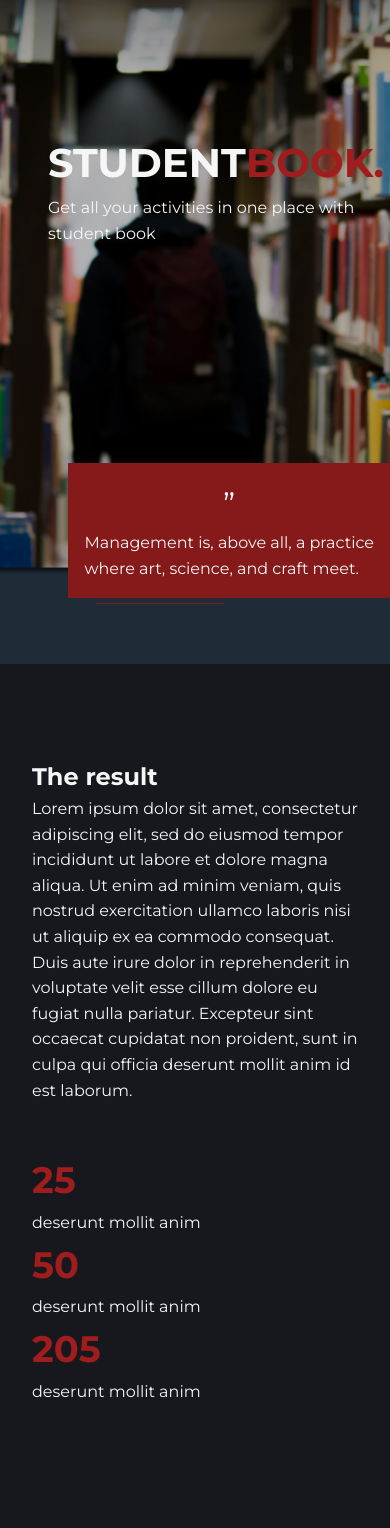
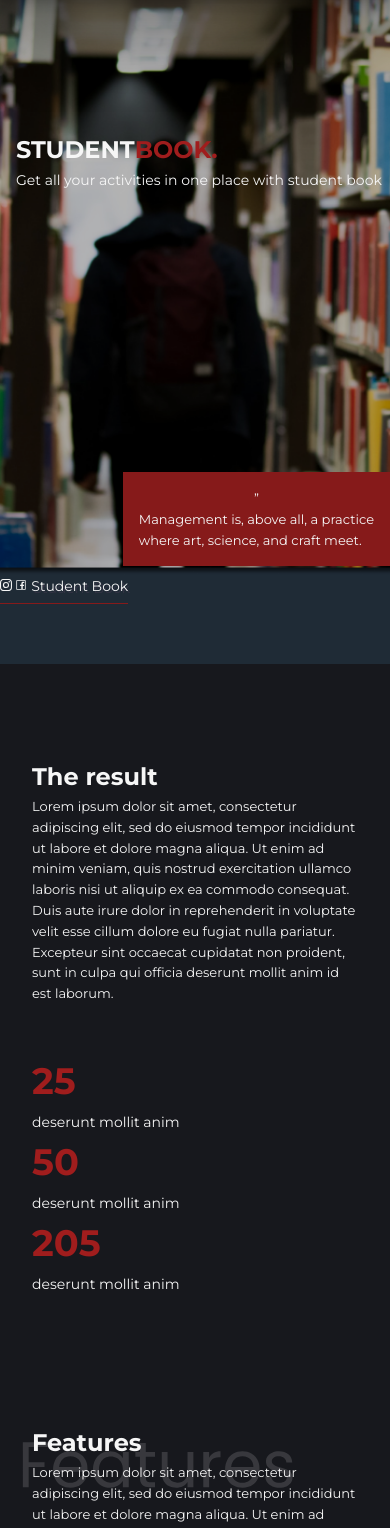
Before and after one commit to IsraelChidera/studentbook, a React (Create React App) app: page / in a window 390 px wide. Shown: the part 180-1708 px from the top of the page. Built offline with nearby package versions, Linux system fonts and the light colour scheme.

Commit message:
Feature: Mobile Responsiveness && Username Displayed Successfully

```diff
--- a/src/components/About/About.css
+++ b/src/components/About/About.css
@@ -30,9 +30,17 @@
         padding: 6rem 2rem;
     }
 
+    .aboutFlexed1 p {
+        font-size: 13px;
+    }
+
     .aboutFlexed2 {
         padding-top: 3rem;
         display: block;
         text-align: left;
     }
+
+    .aboutFlexed2 p {
+        font-size: 14px;
+    }
 }
--- a/src/components/Dbdetails/index.js
+++ b/src/components/Dbdetails/index.js
@@ -2,20 +2,21 @@ import React, { useEffect } from 'react';
 import './Dbdetails.css';
 import { BsFillJournalBookmarkFill } from 'react-icons/bs';
 import { AiFillRightCircle } from 'react-icons/ai';
+import {auth} from '../../firebase';
 
 const index = () => {
     const today = new Date();
     const date = today.getFullYear() + '-' + (today.getMonth() + 1) + '-' + today.getDate();
 
-    console.log(date)
-
+    console.log("auth", auth)
+    const auth = auth();
 
   return (
         <section className="dbDetailsGrid">
             <div className="dbDetailsContainer">
                 <div className="dbDetailsTitle">
                     <h1>
-                        Welcome, Israel
+                        Welcome, {auth.currentUser}
                     </h1>
                     <p>
                         What are your plans for today?
--- a/src/components/Features/Features.css
+++ b/src/components/Features/Features.css
@@ -77,6 +77,10 @@
         position: relative;
     }
 
+    .featuresTitle p {
+        font-size: 13px;
+    }
+
     .featuresTitleImg {
         height: 38vh;
     }
@@ -101,4 +105,7 @@
         padding: 1rem;
     }
 
+    .grid p {
+        font-size: 13px;
+    }
 }
--- a/src/components/How/How.css
+++ b/src/components/How/How.css
@@ -52,6 +52,10 @@
         grid-gap: 4rem;
     }
 
+    .howGrid .gridBox p {
+        font-size: 12px;
+    }
+
     .howGrid .gridBox {
         margin-bottom: 2.3rem;
     }
--- a/src/components/Login/Login.css
+++ b/src/components/Login/Login.css
@@ -161,5 +161,6 @@
         top: 10%;
         left: 0;
         width: 100%;
+        padding: 1rem;
     }
 }
--- a/src/components/Register/Register.css
+++ b/src/components/Register/Register.css
@@ -148,5 +148,6 @@
         top: 8%;
         left: 0;
         width: 100%;
+        padding: 1rem;
     }
 }
--- a/src/components/Showcase/Showcase.css
+++ b/src/components/Showcase/Showcase.css
@@ -92,6 +92,10 @@
         justify-content: space-around;
     }
 
+    .showcaseDetails {
+        left: 1rem;
+    }
+
     .showcaseDetails h1 {
         font-size: 2.5rem;
     }
@@ -100,7 +104,36 @@
         padding: 1rem;
     }
 
+    .showcaseImageCorner p {
+         font-size: 13px;
+    }
+
     .quoteSign {
         font-size: 2rem;
+
+    }
+
+    .showcaseMedia {
+        margin-left: 0rem;
+        font-size: 14px;
     }
 }
+
+@media screen and (max-width: 440px) {
+    .showcaseDetails h1 {
+        font-size: 1.5rem;
+    }
+
+    .showcaseDetails p {
+        font-size: 14px;
+    }
+
+    .quoteSign p {
+        font-size: 2rem;
+        font-size: 12px;
+    }
+
+    .showcaseImageCorner {
+        bottom: 4%;
+    }
+}
```
Also changed, not shown: src/components/Login/index.js (line endings or trailing spaces).
